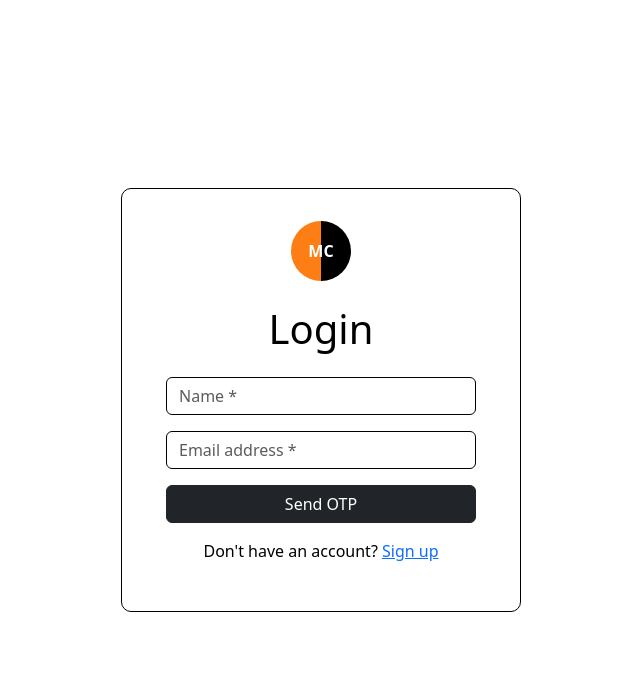
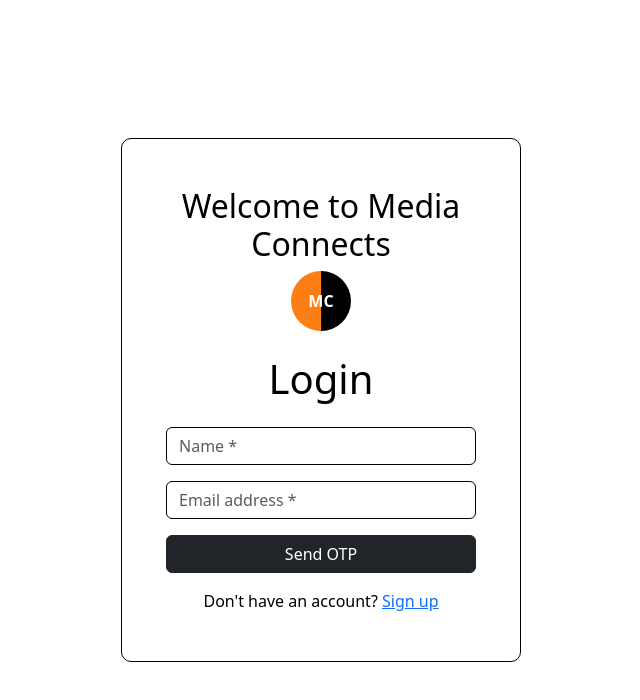
Before and after one commit to Abhishek-microcosmworks/frontend, a React (Vite) app in the folder frontend/: page / in a window 1280 px wide. Shown: the top 700 px of the page, without its empty margins (319-959 px from the left). Built offline with nearby package versions, Linux system fonts and the light colour scheme.

Commit message:
removed commented code

```diff
--- a/frontend/src/components/login/login.jsx
+++ b/frontend/src/components/login/login.jsx
@@ -90,6 +90,8 @@ export const LoginPage = () => {
     >
       <Row className="login-box">
         <Col xs={12} className="text-center">
+          {/* Add Title Here */}
+          <h2 className="mt-3 text-black">Welcome to Media Connects</h2>
           <div className="logo">MC</div>
           <h1 className="mt-4 mb-4 text-black">Login</h1>
           {error && <div className="alert alert-danger">{error}</div>}
--- a/frontend/src/components/register/register.jsx
+++ b/frontend/src/components/register/register.jsx
@@ -90,6 +90,7 @@ export const Register = () => {
     >
       <Row className="login-box">
         <Col xs={12} className="text-center">
+        <h2 className="mt-3 text-black">Welcome to Media Connects</h2>
           <div className="logo">MC</div>
           <h1 className="mt-4 mb-4 text-black">Sign Up</h1>
           {error && <div className="alert alert-danger">{error}</div>}
```
Also changed, not shown: frontend/src/App.jsx (+0 -22 lines).
